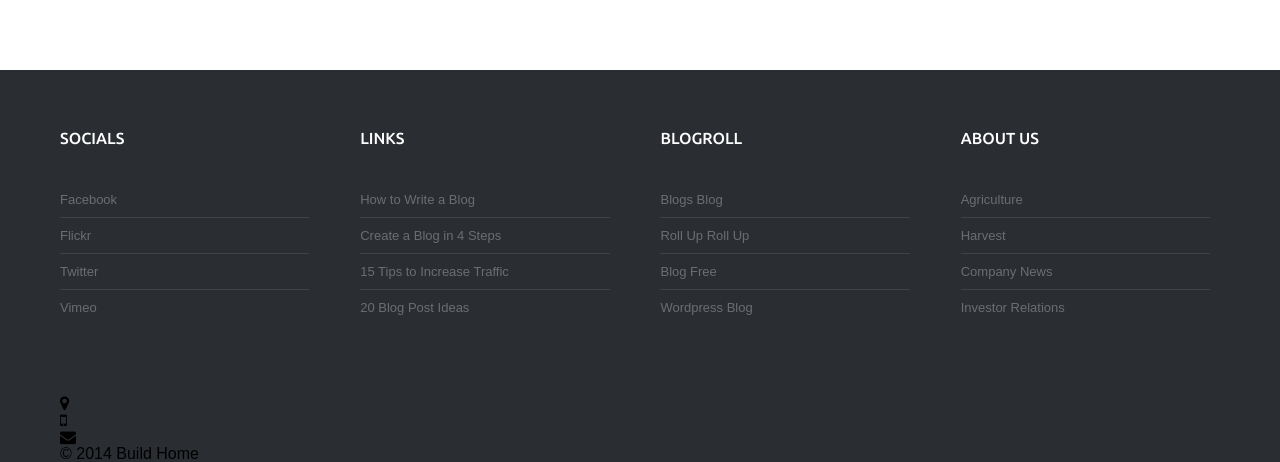
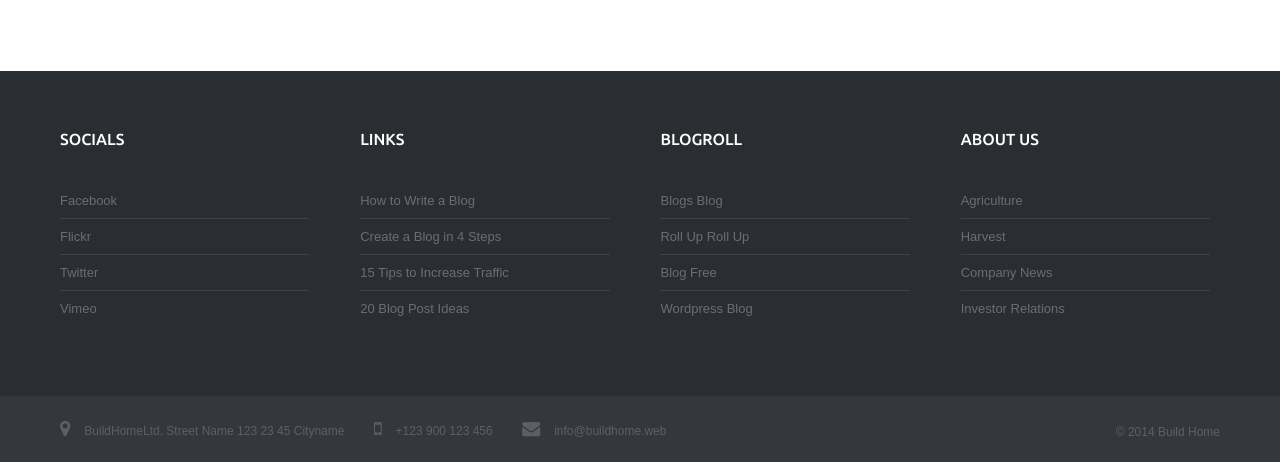
Before and after one commit to AntonSmyrnoff/smirnov_js_19-20, a website: page index.html in a window 1280 px wide. Shown: the part 2227-2689 px from the top of the page. Drawn offline with nearby package versions, Linux system fonts and the light colour scheme.

Commit message:
task is done

```diff
--- a/index.html
+++ b/index.html
@@ -231,8 +231,8 @@
 	</section>
 
 	<footer class="footer">
-		<div class="container">
-			<div class="footer__links">
+		<div class="footer__links">
+			<div class="container">
 				<div class="footer__linksBlock">
 					<h2>Socials</h2>
 					<ul>
@@ -270,11 +270,13 @@
 					</ul>
 				</div>
 			</div>
-			<div class="footer__contacts">
-				<p><i class="fa fa-map-marker" aria-hidden="true"></i></p>
-				<p><i class="fa fa-mobile" aria-hidden="true"></i></p>
-				<p><i class="fa fa-envelope" aria-hidden="true"></i></p>
-				<p>&copy; 2014 Build Home</p>
+		</div>
+		<div class="footer__contacts">
+			<div class="container">
+				<p><i class="fa fa-map-marker" aria-hidden="true"></i>BuildHomeLtd. Street Name 123 23 45 Cityname</p>
+				<p><i class="fa fa-mobile" aria-hidden="true"></i>+123 900 123 456</p>
+				<p><i class="fa fa-envelope" aria-hidden="true"></i>info@buildhome.web</p>
+				<p class="copyright">&copy; 2014 Build Home</p>
 			</div>
 		</div>
 	</footer>
--- a/scss/_footer.scss
+++ b/scss/_footer.scss
@@ -1,8 +1,10 @@
+/* -----FOOTER----- */
 footer {
 	background-color: #2a2d32;
 }
 .footer__links {
-	padding: 60px 0 70px 0;
+	padding: 25px 0 35px 0;
+	margin-top: 36px;
 }
 
 .footer__linksBlock {
@@ -42,3 +44,24 @@ footer {
 		}
 	}
 }
+
+.footer__contacts {
+	background-color: rgba(53, 56, 60, 0.95);
+	p {
+		display: inline-block;
+		margin-right: 25px;
+		@include footerContacts();
+		color: #fff;
+		opacity: 0.2;
+		padding: 24px 0;
+		&:last-child {
+			margin-right: 0;
+			float: right;
+			margin-top: 6px;
+		}
+	}
+	.fa {
+		font-size: 18px;
+		margin-right: 14px;
+	}
+}
--- a/scss/_header.scss
+++ b/scss/_header.scss
@@ -28,7 +28,7 @@
     background: rgba(233, 148, 0, 1);
     @include linerGradient (top, rgba(233, 148, 0, 1) 0%, rgba(255,202,63,1) 100%);
     background: linear-gradient(to bottom, rgba(233, 148, 0, 1) 0%, rgba(255,202,63,1) 100%);
-	.fa-cog {
+	.fa {
 	 	font-size: 240%;
 	 	margin-left: 60%;
 	 	margin-top: 1px;
@@ -51,6 +51,7 @@
 			opacity: 1;
 		}
 	}
+}
 .fa-facebook:hover {
 	color: #4867aa;
 }
@@ -65,7 +66,6 @@
 }
 .fa-skype:hover {
 	color: #00aff0;
-	}
 }
 .header__navbar {
 	background-color: #2a2d32;
@@ -96,6 +96,7 @@
 			}
 		}
 	}
+}
 .header__search {
 	float: right;
 	border: 1px solid #181a1d;
@@ -116,7 +117,7 @@
 			opacity: 1;
 		}
 	}
-		i {
+	.fa {
 		float: right;
 		color: $navbarTextColor;
 		opacity: 0.3;
@@ -126,12 +127,12 @@
 		}
 	}
 }
-}
 .header__slider {
 	position: relative;
 	overflow: hidden;
 	margin-top: 40px;
 	height: $sliderHeight;
+}
 .slider-wrapper {
 	position: absolute;
 	top: 0;
@@ -139,6 +140,7 @@
 	overflow: hidden;
 	z-index: -1;
 	width: 100%;
+}
 .jcarousel {
     position: relative;
     overflow: hidden;
@@ -156,15 +158,12 @@
     	margin: -200px 0 0 -70px;
     }
 }
-	}
-}
 .jcarousel-pagination {
     position: absolute;
     bottom: 15px;
     left: 50%;
     margin: 0;
-}
-.jcarousel-pagination a {
+	a {
 	    text-decoration: none;
 	    display: inline-block;
 	    font-size: 11px;
@@ -174,10 +173,11 @@
 	    background: #fff;
 	    text-indent: -9999px;
 	    margin-right: 15px;
-}
-.jcarousel-pagination a.active {
+	    &.active {
 		    background: #000;
 		    color: #fff;
+	    }
+	}
 }
 .header__sliderText {
 	float: left;
--- a/scss/_mixins.scss
+++ b/scss/_mixins.scss
@@ -10,34 +10,14 @@
 		family: $headerFont;
 		size: $textFontSizeMain;
 	};
-}
+};
 
-/* @mixin footerText {
+@mixin footerContacts {
 	font: {
 		family: $textFont;
 		size: $textFontSizeSmall;
-	};
-	color: $textColorFooter;
-	opacity: 20%;
-}
-
-@mixin footerLinks {
-	font: {
-		family: $textFont;
-		size: $textFontSizeMain;
-	};
-	color: $textColorFooter;
-	opacity: 30%;
-}
-
-@mixin inputField {
-	font: {
-		family: $textFont;
-		size: $textFontSizeSmall;
-	};
-	color: $textColorFooter;
-	opacity: 15%;
-} */
+	}
+};
 
 @mixin linerGradient ($pos, $rgbaB, $rgbaE) {
 	background: -moz-linear-gradient($pos, $rgbaB, $rgbaE);
--- a/scss/_news.scss
+++ b/scss/_news.scss
@@ -13,15 +13,16 @@
 }
 .news__latestNews {
 	float: left;
-	.news__field {
-		margin-top: 45px;
-	}
 	article {
 		height: 150px;
 		margin-top: 25px;
 	}
 	article>div {
 		display: inline-block;
+	}
+}
+.news__field {
+	margin-top: 45px;
 }
 .news__image {
 	width: 150px;
@@ -50,20 +51,19 @@
 			}
 		}
 	}
+	p.news__text {
+		@include commonText();
+		line-height: 20px;
+		color: $textColor;
+		margin-top: 20px;
+	}
+}
 .news__info {
 	display: inline-block;
 	margin-right: 10px;
 	@include commonText();
 	a {
 		color: #248cec;
-			}
-		}
-		p.news__text {
-			@include commonText();
-			line-height: 20px;
-			color: $textColor;
-			margin-top: 20px;
-		}
 	}
 }
 .news__banners {
--- a/scss/_services.scss
+++ b/scss/_services.scss
@@ -17,7 +17,7 @@
 	margin-left: 4%;
 	&:first-child {
 		margin-left: 0;
-	};
+	}
 	a {
 		display: block;
 		position: relative;
@@ -27,16 +27,6 @@
 		font: {
 			family: $headerFont;
 			size: 16px;
-		}
-		.services__img {
-			height: 255px;
-		    overflow: hidden;
-		}
-		.services__img--img1 img {
-		    	margin-left: -175px;
-		}
-		.services__img--img2 img {
-		    	margin-left: -100px;
 		}
 		p{
 			margin-top: 35px;
@@ -69,3 +59,13 @@
 		}
 	}
 }
+.services__img {
+	height: 255px;
+    overflow: hidden;
+}
+.services__img--img1 img {
+    	margin-left: -175px;
+}
+.services__img--img2 img {
+    	margin-left: -100px;
+}
```
Also changed, not shown: scss/_features.scss (+6 -6 lines), css/style.css, 1 other file. Lines whose indentation alone changed are shown as unchanged.
